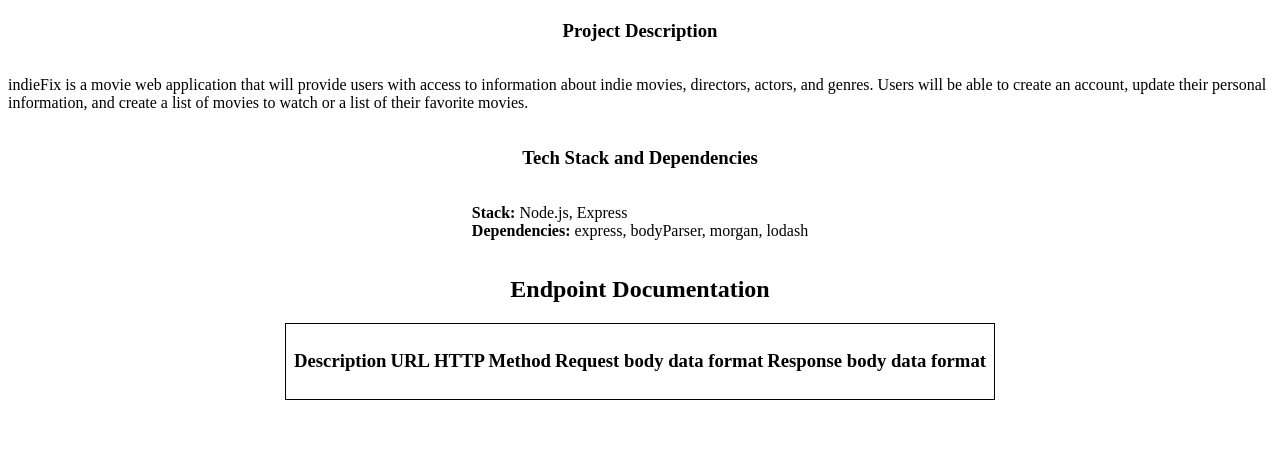
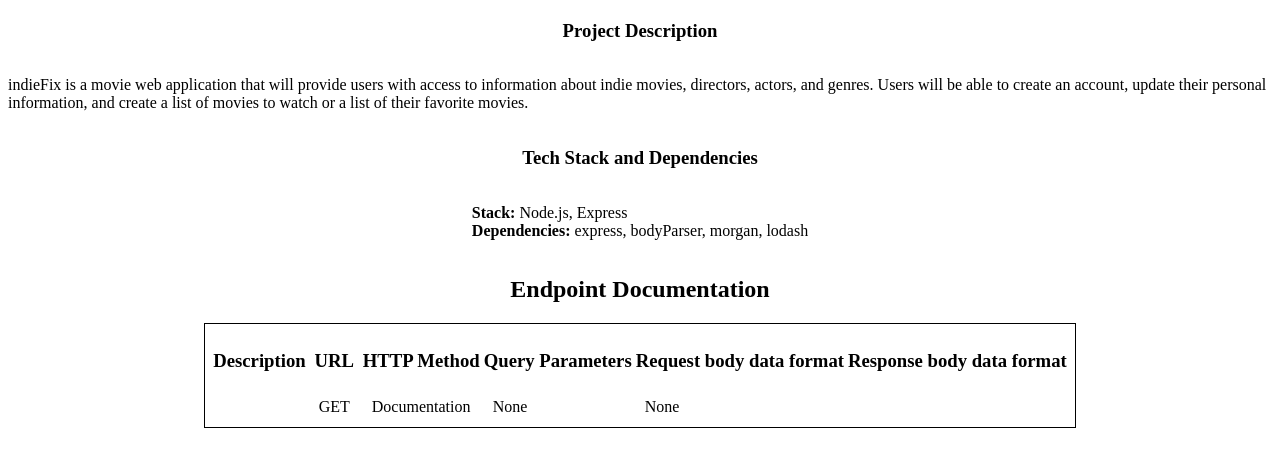
Before and after one commit to sirius6323/indieFix, a website: page public/documentation.html in a window 1280 px wide. Shown: the part 87-554 px from the top of the page. Drawn offline with Linux system fonts and the light colour scheme.

Commit message:
If applied, added a table for endpoint documentation

```diff
--- a/public/documentation.html
+++ b/public/documentation.html
@@ -27,16 +27,19 @@
 				</caption>
 				<thead>
 					<tr>
-						<th>
+						<th class="colLg">
 							<h3>Description</h3>
 						</th>
 						<th>
 							<h3>URL</h3>
 						</th>
-						<th>
+						<th class="colSm">
 							<h3>HTTP Method</h3>
 						</th>
-						<th>
+						<th class="colSm">
+							<h3>Query Parameters</h3>
+						</th>
+						<th class="colMd">
 							<h3>Request body data format</h3>
 						</th>
 						<th>
@@ -44,6 +47,15 @@
 						</th>
 					</tr>
 				</thead>
+				<tbody>
+					<tr>
+						<td scope="Returns the documentation html"></td>
+						<td>GET</td>
+						<td>Documentation</td>
+						<td>None</td>
+						<td>None</td>
+					</tr>
+				</tbody>
 			</table>
 		</main>
 	</body>
```
